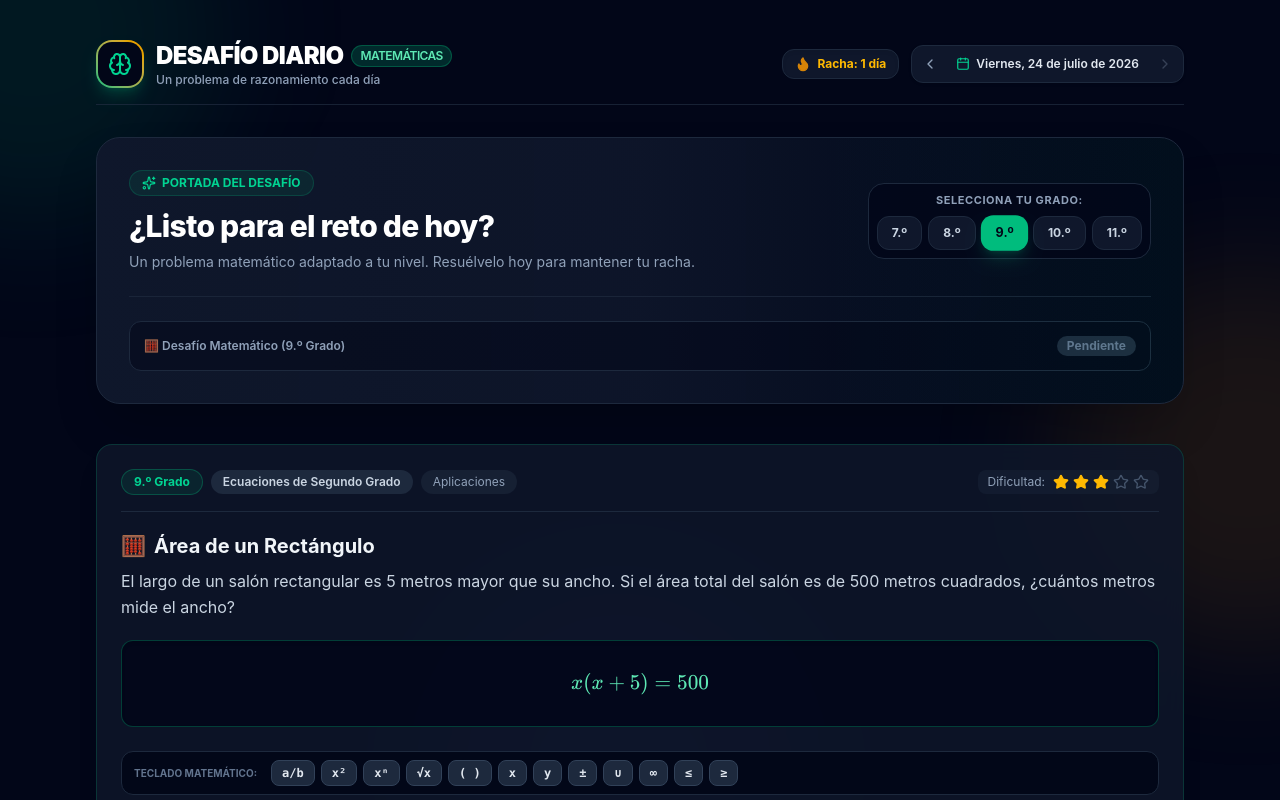
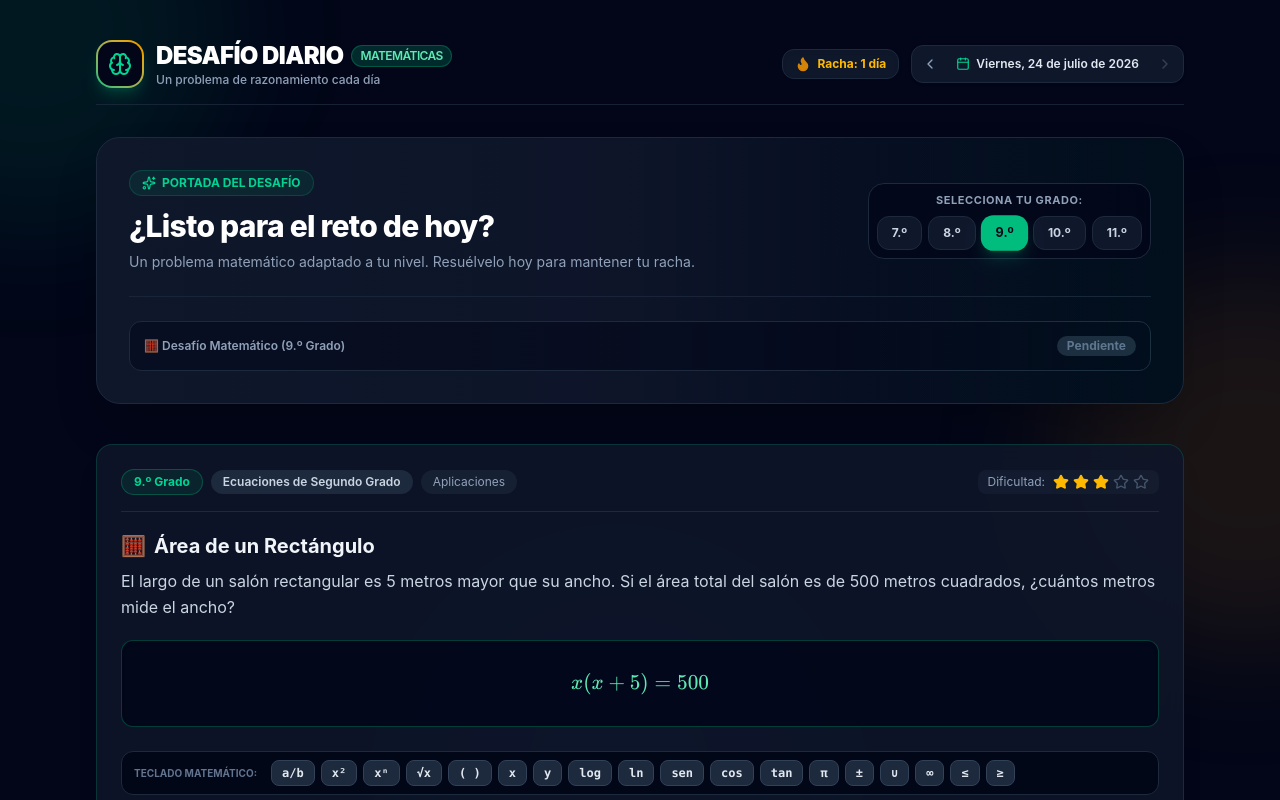
Before and after one commit to char-lie17/desafio-diario, a React (Vite) app: page / in a window 1280 px wide. Shown: the top 800 px of the page. Built offline with nearby package versions, Linux system fonts and the light colour scheme.

Commit message:
feat: add trig (sen, cos, tan), log, ln, and pi buttons to math toolbar

```diff
--- a/src/components/MathChallenge.jsx
+++ b/src/components/MathChallenge.jsx
@@ -13,6 +13,13 @@ function formatUserAnswerToLatex(str) {
   res = res.replace(/sqrt\(([^()]+)\)/g, '\\sqrt{$1}');
   // Convert ^2 to ^2, ^(N) to ^{N}
   res = res.replace(/\^\(([^()]+)\)/g, '^{$1}');
+  // Convert trig & log
+  res = res.replace(/sen\(([^()]+)\)/g, '\\sin($1)');
+  res = res.replace(/cos\(([^()]+)\)/g, '\\cos($1)');
+  res = res.replace(/tan\(([^()]+)\)/g, '\\tan($1)');
+  res = res.replace(/log\(([^()]+)\)/g, '\\log($1)');
+  res = res.replace(/ln\(([^()]+)\)/g, '\\ln($1)');
+  res = res.replace(/pi/g, '\\pi');
   // Convert inf to \infty
   res = res.replace(/inf/g, '\\infty');
   // Convert U to \cup
--- a/src/components/MathToolbar.jsx
+++ b/src/components/MathToolbar.jsx
@@ -9,6 +9,12 @@ export default function MathToolbar({ onInsert }) {
     { label: '( )', text: '()', title: 'Paréntesis' },
     { label: 'x', text: 'x', title: 'Variable x' },
     { label: 'y', text: 'y', title: 'Variable y' },
+    { label: 'log', text: 'log()', title: 'Logaritmo decimal' },
+    { label: 'ln', text: 'ln()', title: 'Logaritmo natural' },
+    { label: 'sen', text: 'sen()', title: 'Seno' },
+    { label: 'cos', text: 'cos()', title: 'Coseno' },
+    { label: 'tan', text: 'tan()', title: 'Tangente' },
+    { label: 'π', text: 'pi', title: 'Número Pi' },
     { label: '±', text: '+-', title: 'Más o menos' },
     { label: '∪', text: ' U ', title: 'Unión (Intervalos)' },
     { label: '∞', text: 'inf', title: 'Infinito' },
```
